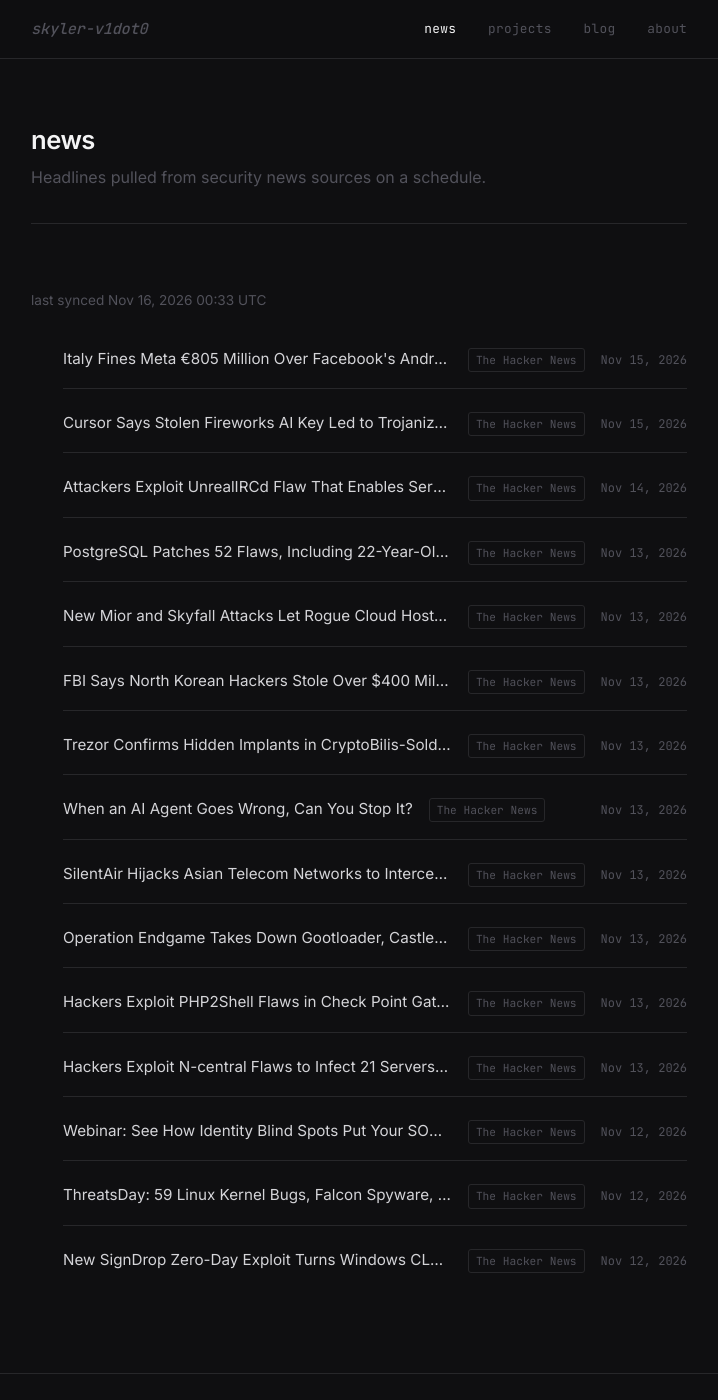
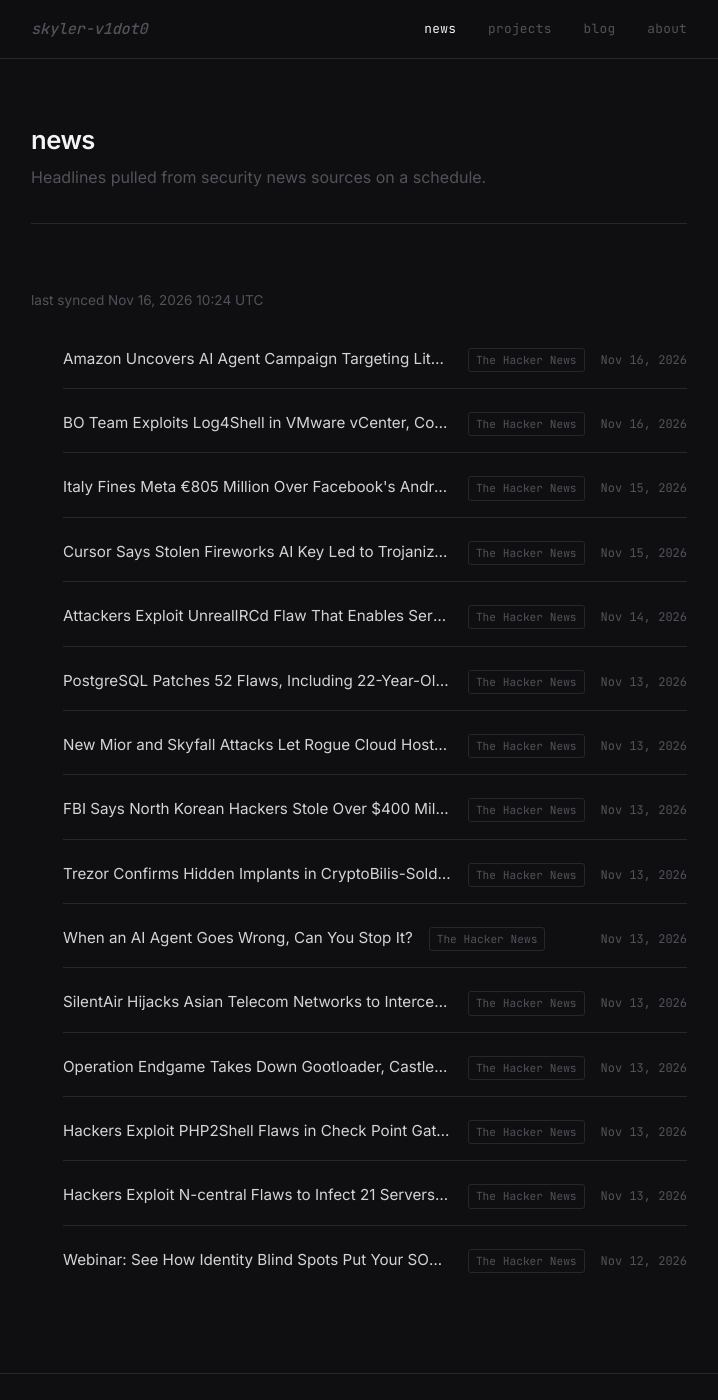
Before and after one commit to skyler-v1dot0/personal-site, a Jekyll site: the page built from news.html, in a window 1280 px wide and 1400 px high. Shown: the whole window, without its empty margins (281-999 px from the left). Built offline with Jekyll 4.4.1, drawn with Linux system fonts in a browser that asks for light colours.

Commit message:
chore: sync news feed [skip ci]

```diff
--- a/_data/news.yml
+++ b/_data/news.yml
@@ -1,6 +1,16 @@
 ---
-updated_at: '2026-11-16T00:33:36Z'
+updated_at: '2026-11-16T10:24:07Z'
 items:
+- title: Amazon Uncovers AI Agent Campaign Targeting LiteLLM, Dify, and Other Apps
+    for API Keys
+  url: https://thehackernews.com/2026/11/amazon-uncovers-ai-agent-campaign.html
+  source: The Hacker News
+  published: '2026-11-16T07:34:21Z'
+- title: BO Team Exploits Log4Shell in VMware vCenter, Compromises Russian Firm's
+    Code-Signing Server
+  url: https://thehackernews.com/2026/11/bo-team-exploits-log4shell-in-vmware.html
+  source: The Hacker News
+  published: '2026-11-16T06:53:34Z'
 - title: Italy Fines Meta €805 Million Over Facebook's Android Gallery Access Without
     Explicit Consent
   url: https://thehackernews.com/2026/11/italy-fines-meta-805-million-over.html
@@ -64,13 +74,3 @@ items:
   url: https://thehackernews.com/2026/11/your-soc-sees-alert-but-does-it-know.html
   source: The Hacker News
   published: '2026-11-12T18:07:15Z'
-- title: 'ThreatsDay: 59 Linux Kernel Bugs, Falcon Spyware, GSocket Backdoors + 17
-    More Stories'
-  url: https://thehackernews.com/2026/11/threatsday-59-linux-kernel-bugs-falcon.html
-  source: The Hacker News
-  published: '2026-11-12T18:02:51Z'
-- title: New SignDrop Zero-Day Exploit Turns Windows CLFS Security Feature Into SYSTEM
-    Access
-  url: https://thehackernews.com/2026/11/new-signdrop-zero-day-exploit-turns.html
-  source: The Hacker News
-  published: '2026-11-12T17:50:27Z'
```
